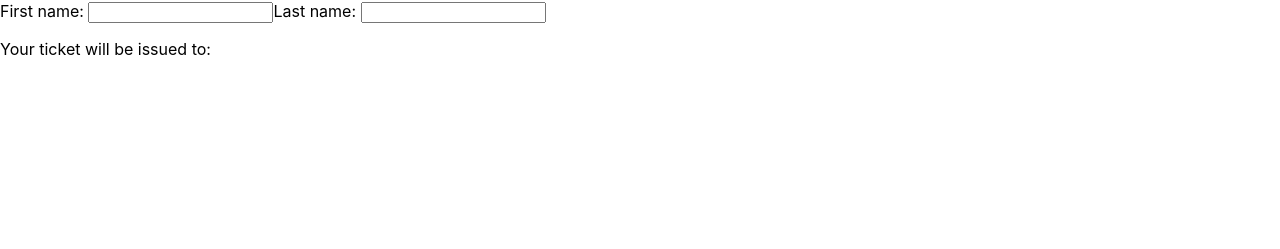
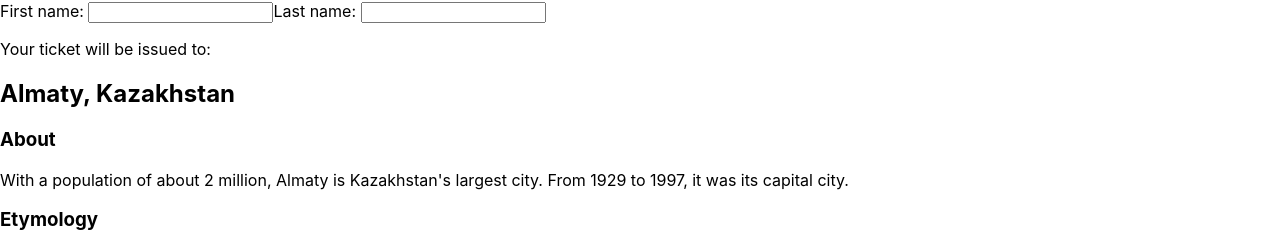
Before and after one commit to Jason-Hargrove/beta-reactjs, a React (Create React App) app: page / in a window 1280 px wide. Shown: the part 1342-1591 px from the top of the page. Before the commit the page ends 1417 px from the top, so only its background shows below. Built offline with nearby package versions, Linux system fonts and the light colour scheme.

Commit message:
Lifting up state in the accordion.

```diff
--- /dev/null
+++ b/src/Accordion.js
@@ -0,0 +1,44 @@
+import { useState } from 'react';
+
+export default function Accordion() {
+  const [activeIndex, setActiveIndex] = useState(0);
+  return (
+    <>
+      <h2>Almaty, Kazakhstan</h2>
+      <Panel
+        title="About"
+        isActive={activeIndex === 0}
+        onShow={() => setActiveIndex(0)}
+      >
+        With a population of about 2 million, Almaty is Kazakhstan's largest city. From 1929 to 1997, it was its capital city.
+      </Panel>
+      <Panel
+        title="Etymology"
+        isActive={activeIndex === 1}
+        onShow={() => setActiveIndex(1)}
+      >
+         The name comes from <span lang="kk-KZ">алма</span>, the Kazakh word for "apple" and is often translated as "full of apples". In fact, the region surrounding Almaty is thought to be the ancestral home of the apple, and the wild <i lang="la">Malus sieversii</i> is considered a likely candidate for the ancestor of the modern domestic apple.
+      </Panel>
+    </>
+  );
+}
+
+function Panel({
+  title,
+  children,
+  isActive,
+  onShow
+}) {
+  return (
+    <section className="panel">
+      <h3>{title}</h3>
+      {isActive ? (
+        <p>{children}</p>
+      ) : (
+        <button onClick={onShow}>
+          Show
+        </button>
+      )}
+    </section>
+  );
+}
--- a/src/App.js
+++ b/src/App.js
@@ -5,6 +5,7 @@
 import Form from "./Form.js";
 import List from "./FormArray.js";
 import LiveForm from "./LiveForm.js";
+import Accordion from "./Accordion.js";
 
 export default function App() {
   return (
@@ -23,7 +24,8 @@
       <Gallery />{" "}
       <Form />
       <List />
-      <LiveForm />  {/* <--- You stopped here. Part 2, ...hold arrays. */}
+      <LiveForm />
+      <Accordion />  {/* <--- You stopped here. Part 2, ...hold arrays. */}
     </section>
   );
 }
```
